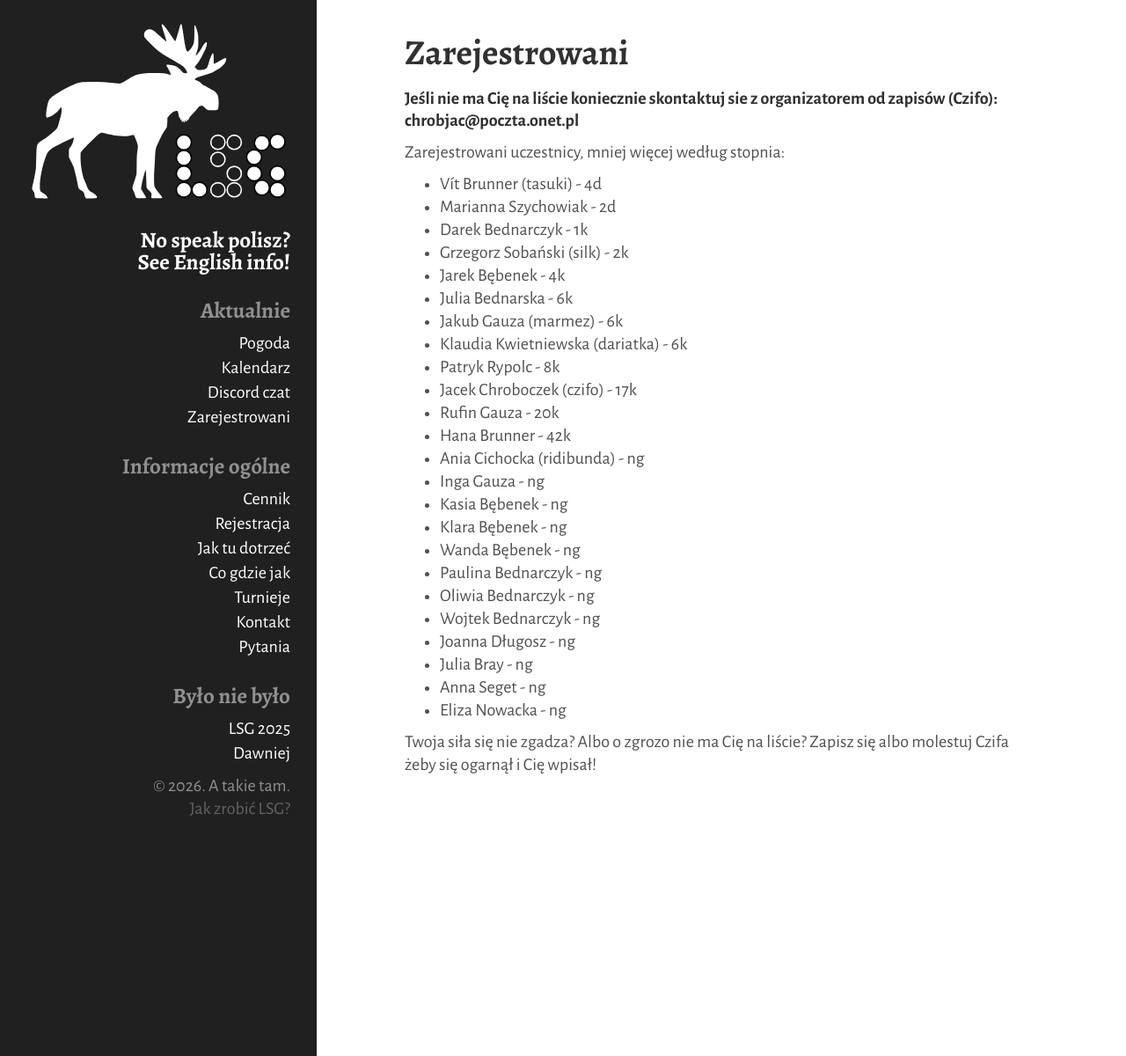
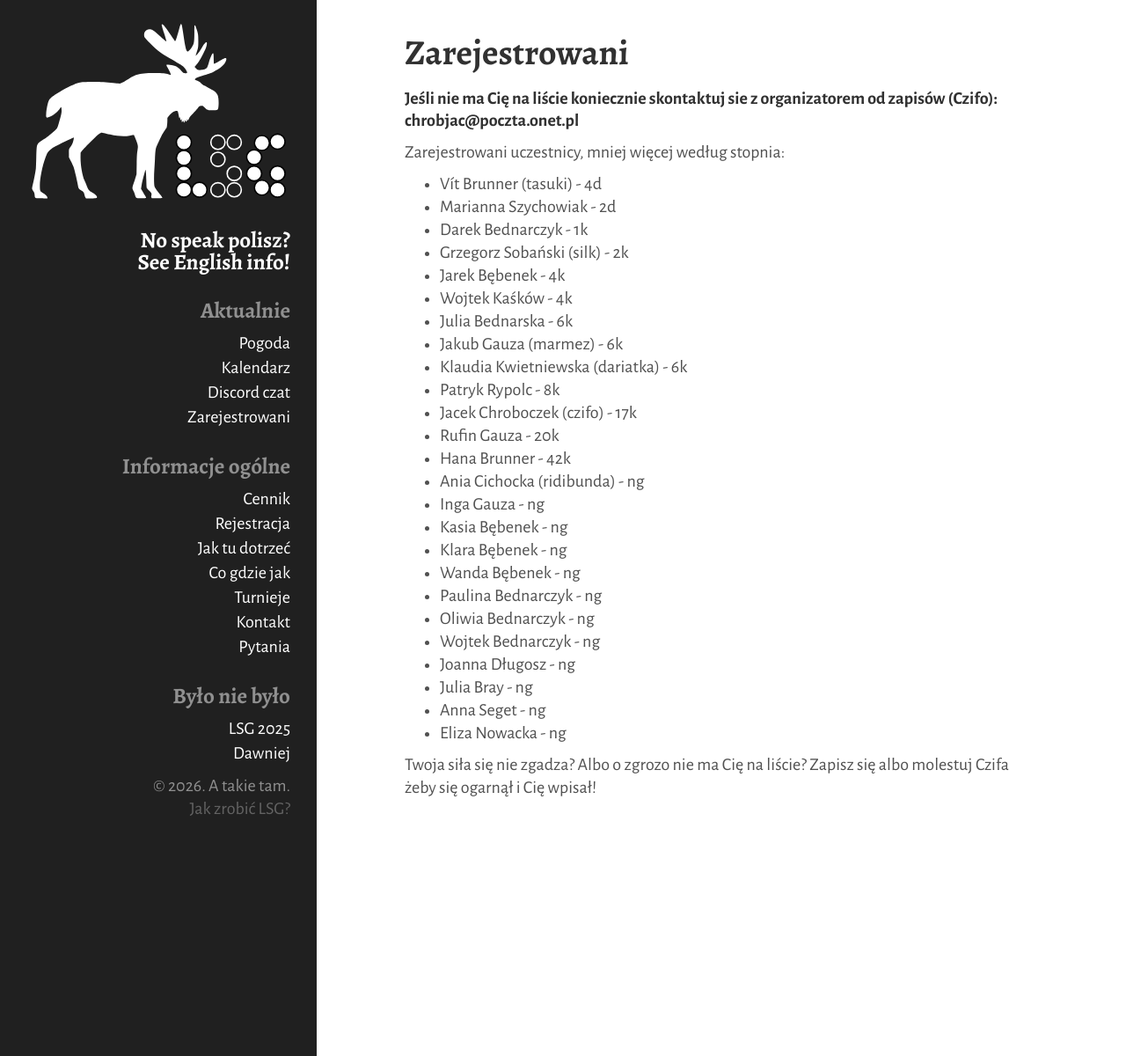
Before and after one commit to tasuki/lsg, a Jekyll site: the page built from _pages/zarejestrowani.md, in a window 1280 px wide. Shown: the whole page at 88% size. Built offline with Jekyll 4.4.1, drawn with Linux system fonts in a browser that asks for light colours.

Commit message:
Update zarejestrowani.md

```diff
--- a/_pages/zarejestrowani.md
+++ b/_pages/zarejestrowani.md
@@ -14,6 +14,7 @@ Zarejestrowani uczestnicy, mniej więcej według stopnia:
 - Darek Bednarczyk - 1k
 - Grzegorz Sobański (silk) - 2k
 - Jarek Bębenek - 4k
+- Wojtek Kaśków - 4k
 - Julia Bednarska - 6k
 - Jakub Gauza (marmez) - 6k
 - Klaudia Kwietniewska (dariatka) - 6k
```
